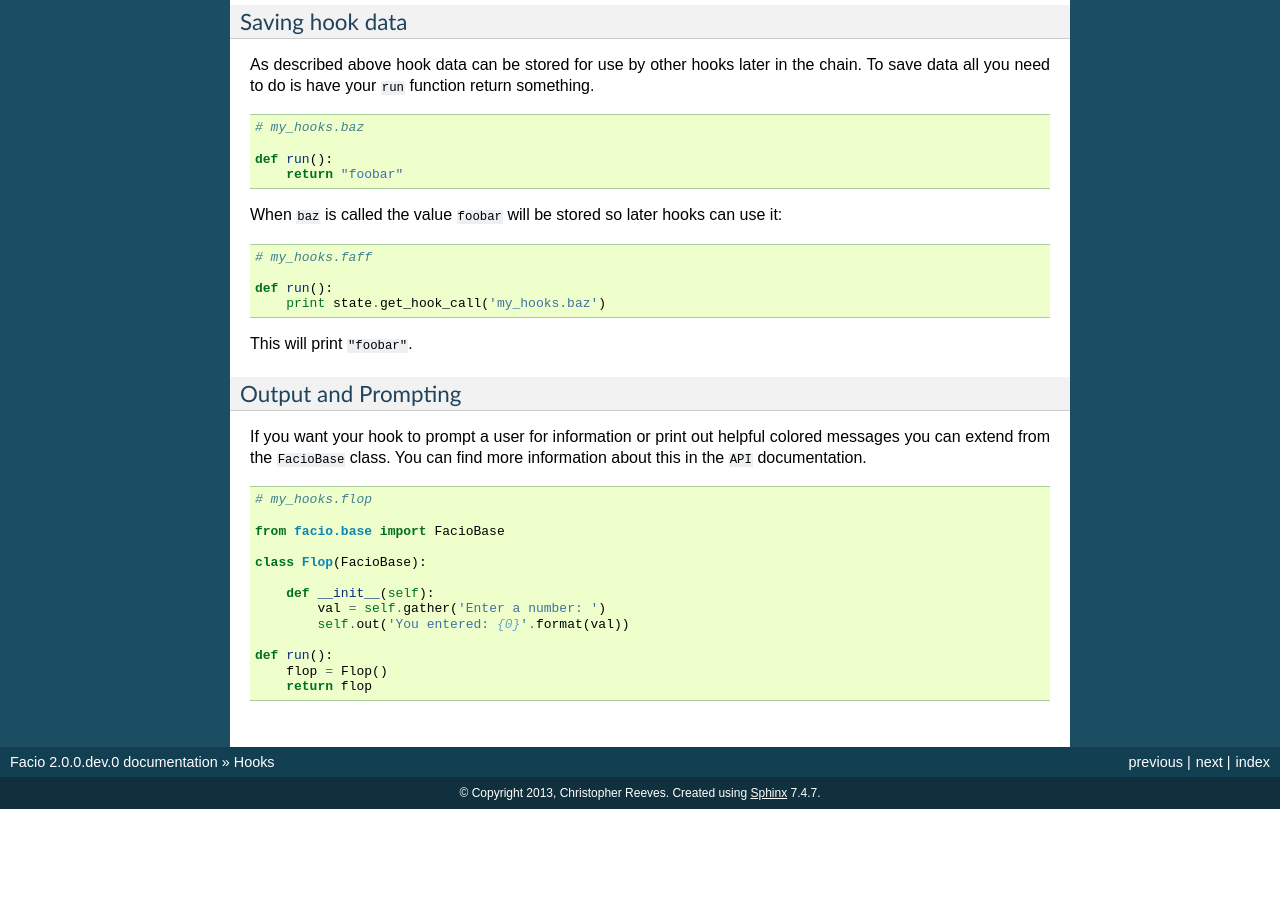
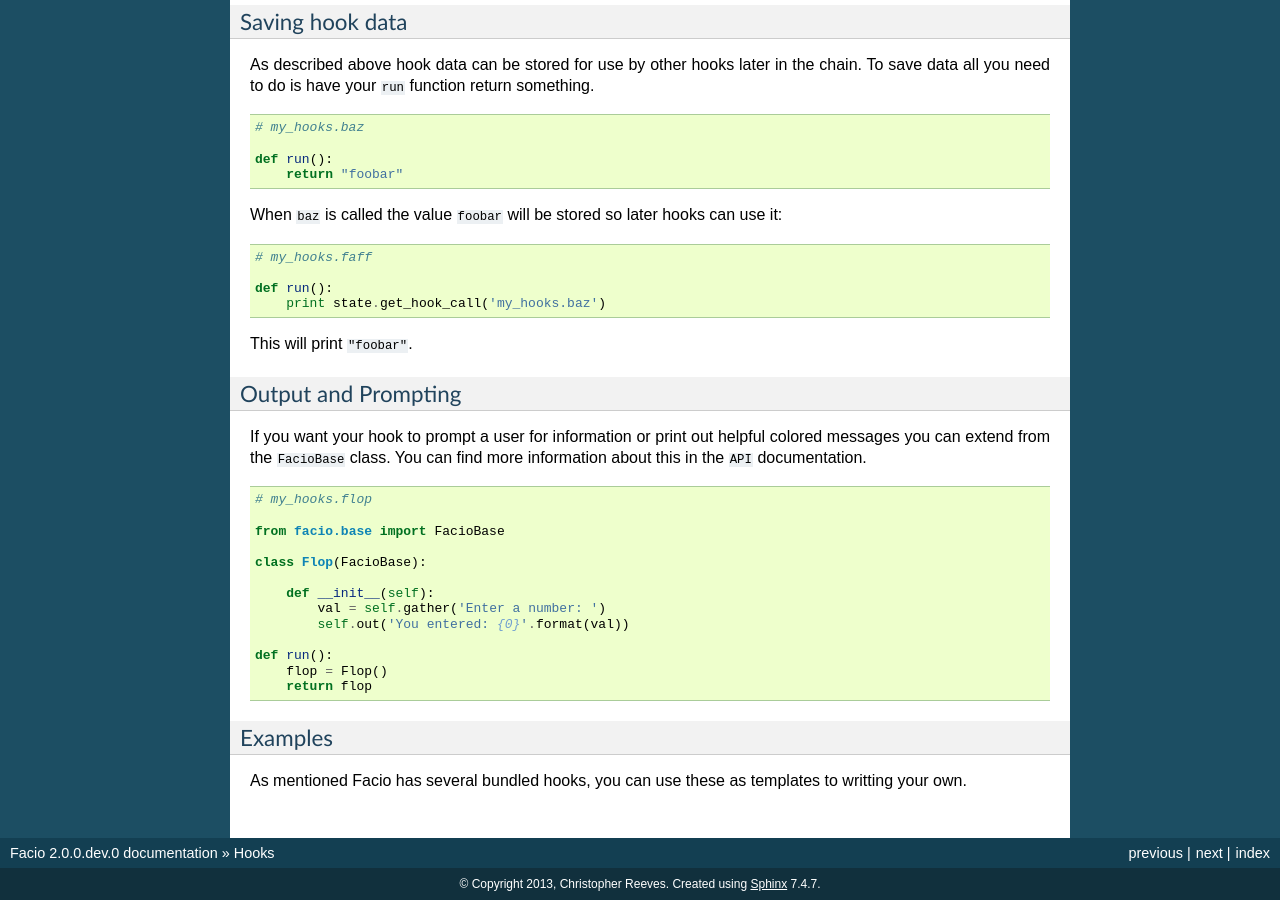
Before and after one commit to krak3n/Facio, a Sphinx documentation site: the page built from docs/hooks.rst, in a window 1280 px wide and 900 px high, scrolled down 3382 px. Built offline with Sphinx 7.4.7, drawn with Linux system fonts in a browser that asks for light colours; before the commit the page ends 4191 px from its top, so only the background shows below that; some of the changed text lies outside the part shown.

```diff
--- a/docs/hooks.rst
+++ b/docs/hooks.rst
@@ -264,3 +264,9 @@
     def run():
         flop = Flop()
         return flop
+
+Examples
+~~~~~~~~
+
+As mentioned Facio has several bundled hooks, you can use these as templates to
+writting your own.
```
Also changed, not shown: docs/templates.rst (+21 -10 lines), 21 other files.
